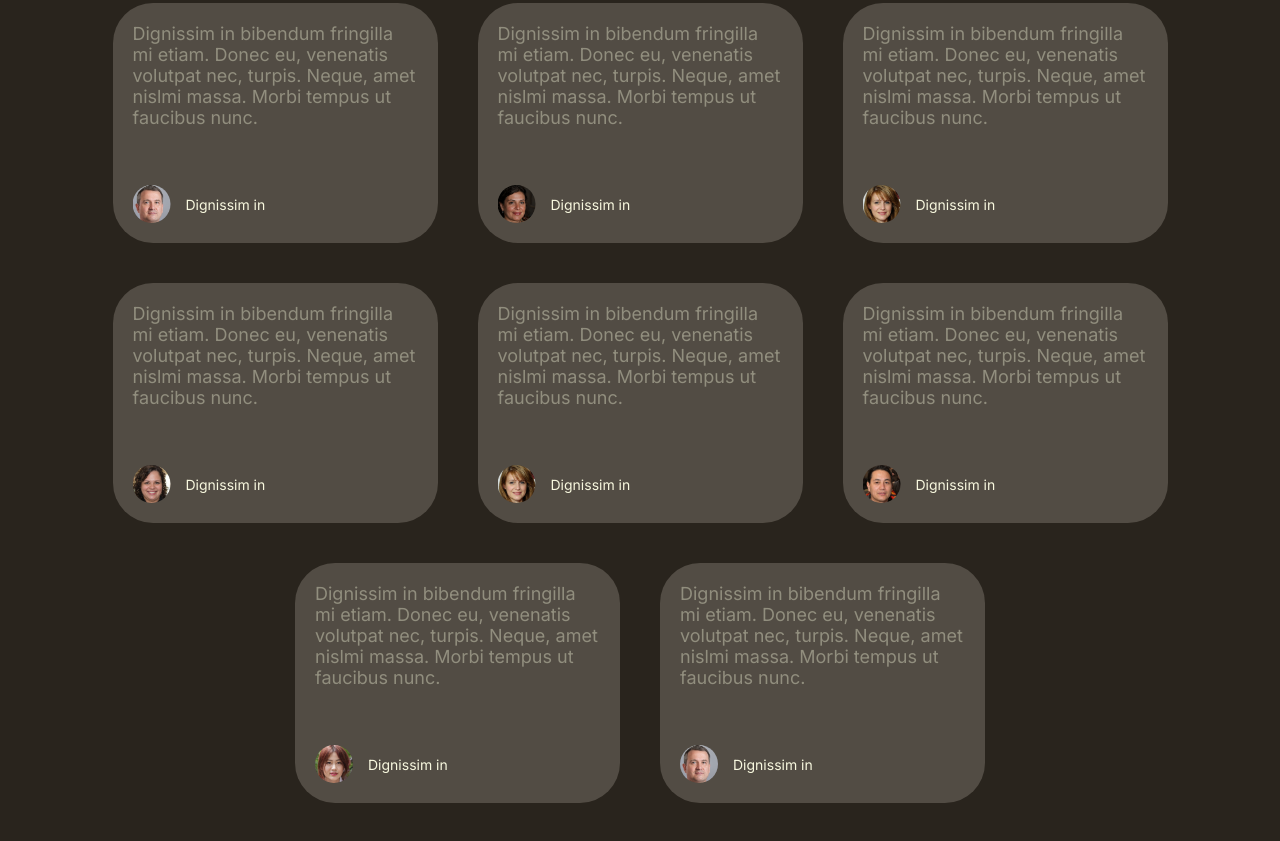
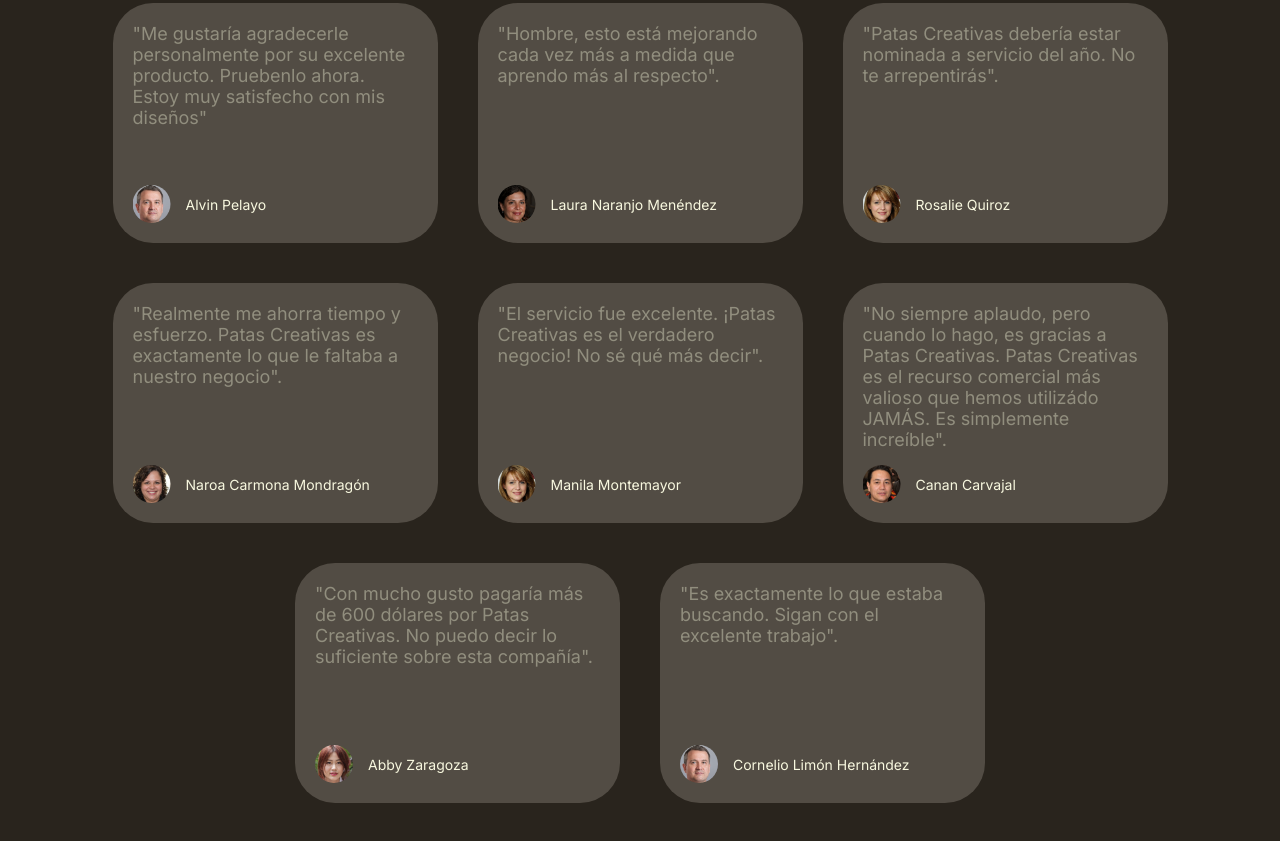
Before and after one commit to pdi-ds/coderhouse_patas-creativas-sass, a website: page index.html in a window 1280 px wide. Shown: the part 1873-2714 px from the top of the page. Drawn offline with Linux system fonts and the light colour scheme.

Commit message:
SEO añadido

```diff
--- a/index.html
+++ b/index.html
@@ -7,6 +7,12 @@
     <meta name="viewport" content="width=device-width, initial-scale=1.0">
     <link rel="stylesheet" href="css/style.css">
     <title>Inicio - Patas Creativas</title>
+    <meta name="description" content="Sabemos lo complicado que es poder distinguirte del resto, por eso creamos elementos de branding modulares para que puedas usarlos como y donde quieras.">
+    <meta name="keywords" content="ilustración, iconografía, branding, servicios">
+    <meta name="author" content="Pedro de Ibarlucea">
+    <meta name="copyright" content="Patas Creativas">
+    <meta name="robots" content="index, follow">
+    <link rel="canonical" href="https://pdi-ds.github.io/coderhouse_patas-creativas-sass/">
 </head>
 
 <body>
@@ -35,7 +41,7 @@
             <div class="hero-content_wrapper">
                 <div class="hero-text_wrapper">
                     <h1 class="hero-h1">Crea y diseña la identidad perfecta para tú refugio</h1>
-                    <div class="hero-p body1">Tristique mauris nunc vitae volutpat at. Vitae lorem fermentum, senectus in ultrices sit arcu. At sapien praesent vulputate ultrices.</div>
+                    <div class="hero-p body1">Sabemos lo complicado que es poder distinguirte del resto, por eso creamos elementos de branding modulares para que puedas usarlos como y donde quieras.</div>
                     <div class="hero-buttons_wrapper">
                         <a href="#" class="button cta-1">Descarga</a>
                         <a href="#" class="button cta-2">Saber más</a>
@@ -81,59 +87,59 @@
                 <!--Inicio del "carrusel"-->
                 <div class="review-card_wrapper">
                     <div class="review-card_item">
-                        <p class="review-text body2">Dignissim in bibendum fringilla mi etiam. Donec eu, venenatis volutpat nec, turpis. Neque, amet nislmi massa. Morbi tempus ut faucibus nunc.</p>
+                        <p class="review-text body2">"Me gustaría agradecerle personalmente por su excelente producto. Pruebenlo ahora. Estoy muy satisfecho con mis diseños"</p>
                         <div class="review-person_wrapper">
                             <img src="./img/pf_1.jpg" alt="this person does not exist" class="review-img">
-                            <p class="caption">Dignissim in</p>
+                            <p class="caption">Alvin Pelayo</p>
                         </div>
                     </div>
                     <div class="review-card_item">
-                        <p class="review-text body2">Dignissim in bibendum fringilla mi etiam. Donec eu, venenatis volutpat nec, turpis. Neque, amet nislmi massa. Morbi tempus ut faucibus nunc.</p>
+                        <p class="review-text body2">"Hombre, esto está mejorando cada vez más a medida que aprendo más al respecto".</p>
                         <div class="review-person_wrapper">
                             <img src="./img/pf_2.jpg" alt="this person does not exist" class="review-img">
-                            <p class="caption">Dignissim in</p>
+                            <p class="caption">Laura Naranjo Menéndez</p>
                         </div>
                     </div>
                     <div class="review-card_item">
-                        <p class="review-text body2">Dignissim in bibendum fringilla mi etiam. Donec eu, venenatis volutpat nec, turpis. Neque, amet nislmi massa. Morbi tempus ut faucibus nunc.</p>
+                        <p class="review-text body2">"Patas Creativas debería estar nominada a servicio del año. No te arrepentirás".</p>
                         <div class="review-person_wrapper">
                             <img src="./img/pf_3.jpg" alt="this person does not exist" class="review-img">
-                            <p class="caption">Dignissim in</p>
+                            <p class="caption">Rosalie Quiroz</p>
                         </div>
                     </div>
                     <div class="review-card_item">
-                        <p class="review-text body2">Dignissim in bibendum fringilla mi etiam. Donec eu, venenatis volutpat nec, turpis. Neque, amet nislmi massa. Morbi tempus ut faucibus nunc.</p>
+                        <p class="review-text body2">"Realmente me ahorra tiempo y esfuerzo. Patas Creativas es exactamente lo que le faltaba a nuestro negocio".</p>
                         <div class="review-person_wrapper">
                             <img src="./img/pf_4.jpg" alt="this person does not exist" class="review-img">
-                            <p class="caption">Dignissim in</p>
+                            <p class="caption">Naroa Carmona Mondragón</p>
                         </div>
                     </div>
                     <div class="review-card_item">
-                        <p class="review-text body2">Dignissim in bibendum fringilla mi etiam. Donec eu, venenatis volutpat nec, turpis. Neque, amet nislmi massa. Morbi tempus ut faucibus nunc.</p>
+                        <p class="review-text body2">"El servicio fue excelente. ¡Patas Creativas es el verdadero negocio! No sé qué más decir".</p>
                         <div class="review-person_wrapper">
                             <img src="./img/pf_3.jpg" alt="this person does not exist" class="review-img">
-                            <p class="caption">Dignissim in</p>
+                            <p class="caption">Manila Montemayor</p>
                         </div>
                     </div>
                     <div class="review-card_item">
-                        <p class="review-text body2">Dignissim in bibendum fringilla mi etiam. Donec eu, venenatis volutpat nec, turpis. Neque, amet nislmi massa. Morbi tempus ut faucibus nunc.</p>
+                        <p class="review-text body2">"No siempre aplaudo, pero cuando lo hago, es gracias a Patas Creativas. Patas Creativas es el recurso comercial más valioso que hemos utilizádo JAMÁS. Es simplemente increíble".</p>
                         <div class="review-person_wrapper">
                             <img src="./img/pf_5.jpg" alt="this person does not exist" class="review-img">
-                            <p class="caption">Dignissim in</p>
+                            <p class="caption">Canan Carvajal</p>
                         </div>
                     </div>
                     <div class="review-card_item">
-                        <p class="review-text body2">Dignissim in bibendum fringilla mi etiam. Donec eu, venenatis volutpat nec, turpis. Neque, amet nislmi massa. Morbi tempus ut faucibus nunc.</p>
+                        <p class="review-text body2">"Con mucho gusto pagaría más de 600 dólares por Patas Creativas. No puedo decir lo suficiente sobre esta compañía".</p>
                         <div class="review-person_wrapper">
                             <img src="./img/pf_6.jpg" alt="this person does not exist" class="review-img">
-                            <p class="caption">Dignissim in</p>
+                            <p class="caption">Abby Zaragoza</p>
                         </div>
                     </div>
                     <div class="review-card_item">
-                        <p class="review-text body2">Dignissim in bibendum fringilla mi etiam. Donec eu, venenatis volutpat nec, turpis. Neque, amet nislmi massa. Morbi tempus ut faucibus nunc.</p>
+                        <p class="review-text body2">"Es exactamente lo que estaba buscando. Sigan con el excelente trabajo".</p>
                         <div class="review-person_wrapper">
                             <img src="./img/pf_1.jpg" alt="this person does not exist" class="review-img">
-                            <p class="caption">Dignissim in</p>
+                            <p class="caption">Cornelio Limón Hernández</p>
                         </div>
                     </div>
                 </div>
```
Also changed, not shown: pages/contacto.html (+6 -0 lines), pages/mision.html (+8 -2 lines), pages/muestras.html (+6 -0 lines), pages/servicios.html (+12 -14 lines).
